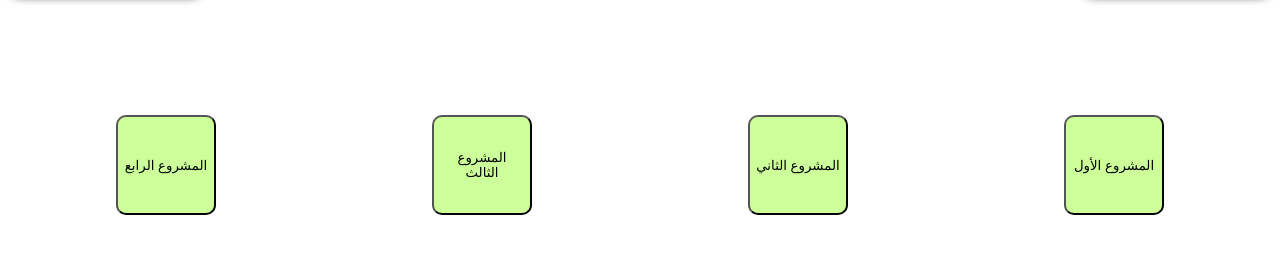
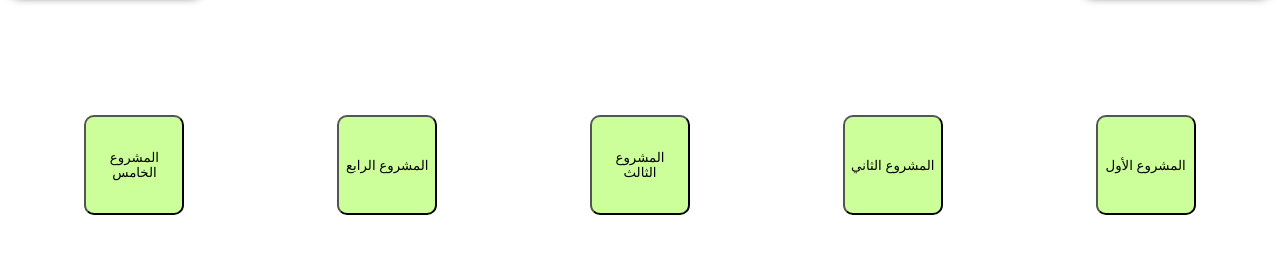
Before and after one commit to myfirstaccoun/myprojects, a plain HTML site: page index.html in a window 1280 px wide. Shown: the part 47-300 px from the top of the page. Drawn offline with Linux system fonts and the light colour scheme.

Commit message:
Update index.html

```diff
--- a/index.html
+++ b/index.html
@@ -17,6 +17,7 @@
         <button id="p2" onclick="goto(id)" class="project">المشروع الثاني</button>
         <button id="p3" onclick="goto(id)" class="project">المشروع الثالث</button>
         <button id="p4" onclick="goto(id)" class="project">المشروع الرابع</button>
+        <button id="p5" onclick="goto(id)" class="project">المشروع الخامس</button>
     </div>
 
 </body>
```
